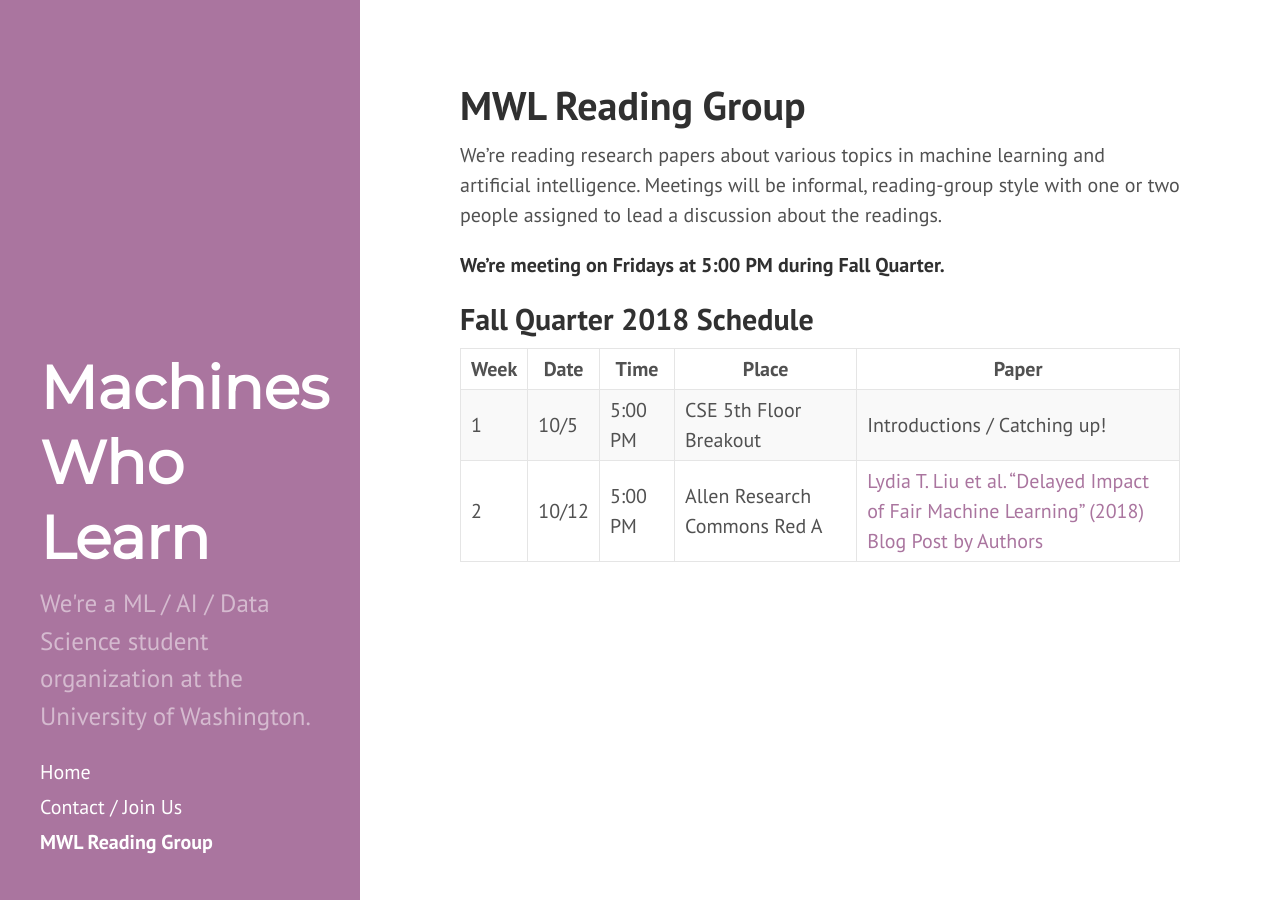
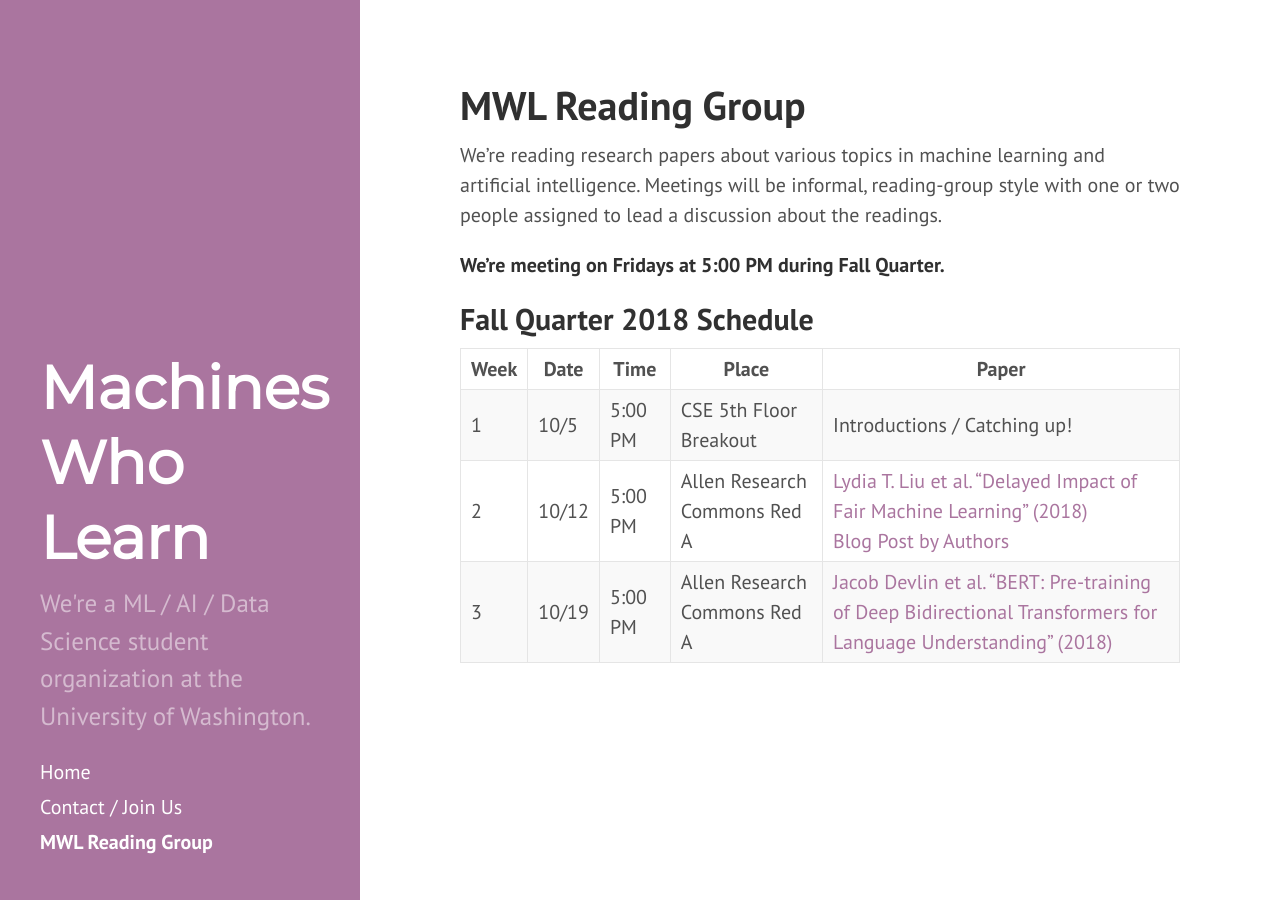
Before and after one commit to MachinesWhoLearn/machineswholearn.github.io, a Jekyll site: the page built from mwl_reading_group.md, in a window 1280 px wide. Built offline with Jekyll 4.4.1, drawn with Linux system fonts in a browser that asks for light colours.

Commit message:
Add 10/19

```diff
--- a/mwl_reading_group.md
+++ b/mwl_reading_group.md
@@ -15,3 +15,4 @@ or two people assigned to lead a discussion about the readings.
 |------|------|---------|---------|----------------------------------------------------------------------------------------------------------------------------------------------------------------------------------------------------------------------------------------------------------------|
 | 1 | 10/5 | 5:00 PM | CSE 5th Floor Breakout | Introductions / Catching up! |
 | 2 | 10/12 | 5:00 PM | Allen Research Commons Red A | [Lydia T. Liu et al. "Delayed Impact of Fair Machine Learning" (2018)](http://proceedings.mlr.press/v80/liu18c/liu18c.pdf) <br> [Blog Post by Authors](https://bair.berkeley.edu/blog/2018/05/17/delayed-impact/) |
+| 3 | 10/19 | 5:00 PM | Allen Research Commons Red A | [Jacob Devlin et al. "BERT: Pre-training of Deep Bidirectional Transformers for Language Understanding" (2018)](https://arxiv.org/abs/1810.04805)|
```
